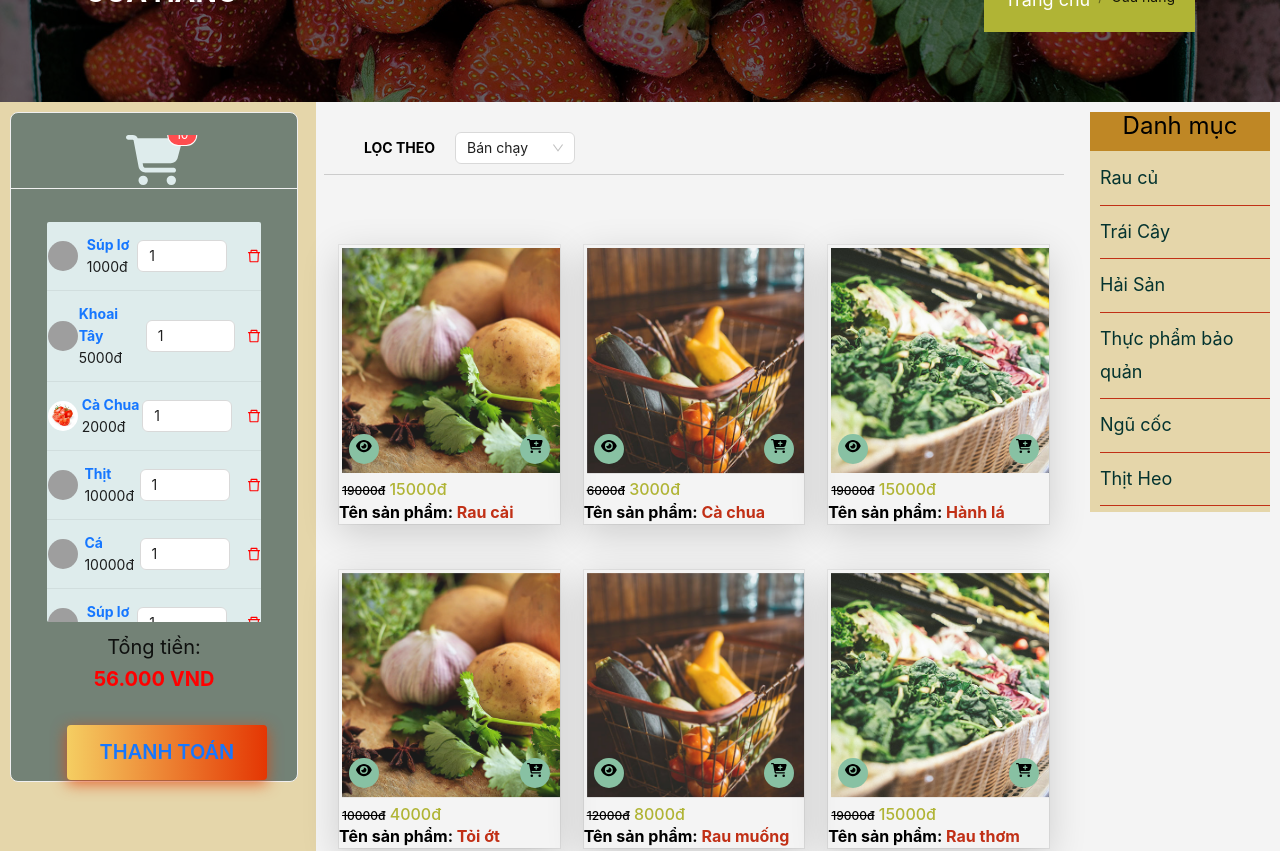
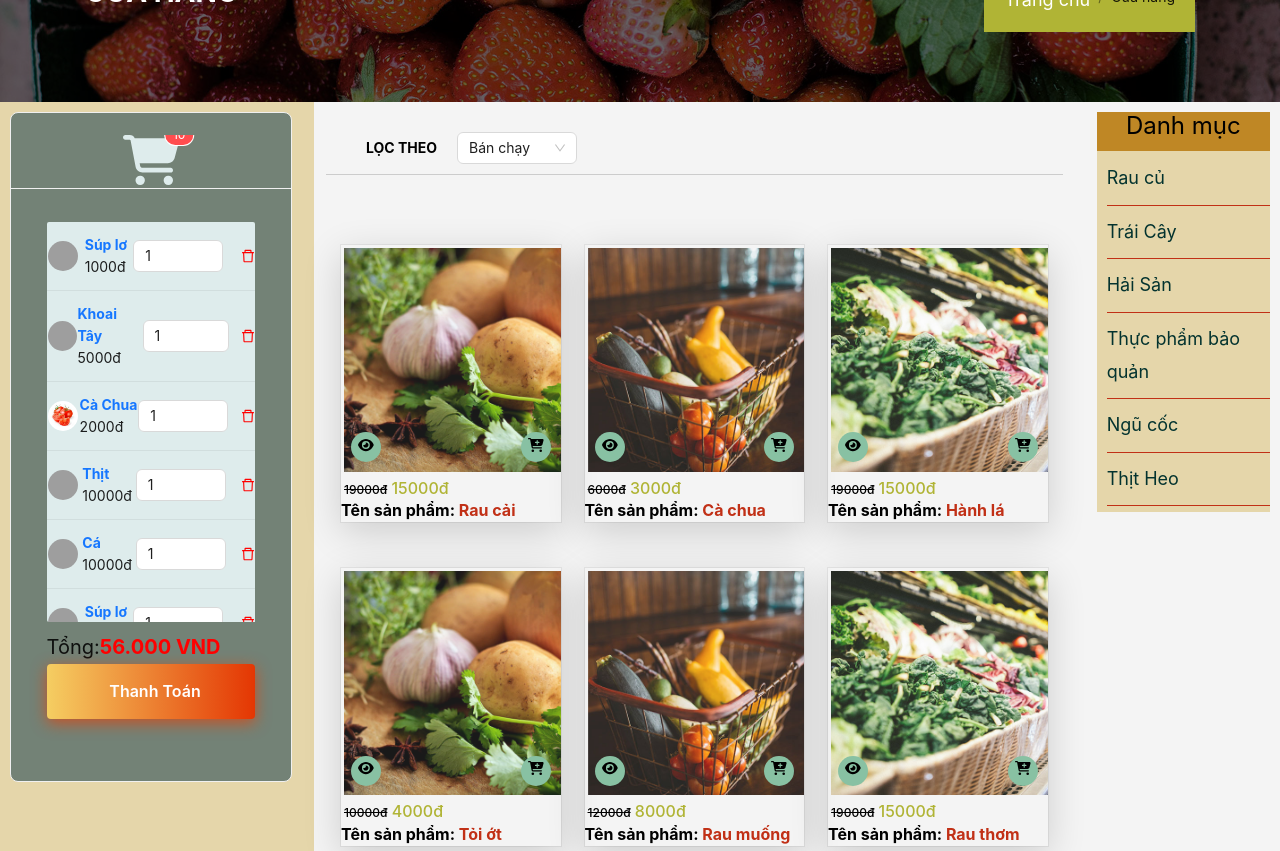
Before and after one commit to SamSam1701/OnlineMarket, a React (Create React App) app: page /shop in a window 1280 px wide. Shown: the part 320-1171 px from the top of the page. Built offline with nearby package versions, Linux system fonts and the light colour scheme; grey boxes are pictures that could not be loaded.

Commit message:
reposive

```diff
--- a/src/components/category/Category.js
+++ b/src/components/category/Category.js
@@ -3,7 +3,7 @@ import CateStyle from './Category.module.scss';
 import React, { useEffect, useState } from 'react';
 import { Link } from "react-router-dom";
 
-import { Avatar, List, Card, InputNumber } from 'antd';
+import { Avatar, List, Card, InputNumber, Button } from 'antd';
 import { Badge } from 'antd';
 import { DeleteOutlined } from '@ant-design/icons'
 
@@ -120,15 +120,15 @@ function Category() {
               </List.Item>
             )}
           </VirtualList>
+          <div className={CateStyle.footerCart}>
+            <span>Tổng: <strong style={{ color: 'red' }}> {total.toLocaleString('it-IT', { style: 'currency', currency: 'vnd' })}</strong></span>
+            <Button style={{ borderRadius: '4px' }} className={CateStyle.btnHover + ' ' + CateStyle.color2}> <Link to="/checkout">
+              Thanh Toán
+            </Link></Button>
+          </div>
         </List>
 
-        <div className={CateStyle.footerCart}>
-          <span>Tổng tiền: <strong style={{ color: 'red' }}> {total.toLocaleString('it-IT', { style: 'currency', currency: 'vnd' })}</strong></span>
 
-          <button style={{ borderRadius: '4px', alignItems: 'center' }} className={CateStyle.btnHover + ' ' + CateStyle.color2}> <Link to="/checkout">
-            <span className=""> THANH TOÁN </span>{" "}
-          </Link>{" "} </button>
-        </div>
       </div>
 
       <div className={CateStyle.cartDisable}>
--- a/src/components/category/Category.module.scss
+++ b/src/components/category/Category.module.scss
@@ -27,18 +27,16 @@
 }
 
 .btnHover {
-    width: 200px;
+    width: 100%;
     font-size: 16px;
     font-weight: 600;
     color: #fff;
     cursor: pointer;
-    margin: 20px;
     height: 55px;
     text-align: center;
     border: none;
     background-size: 300% 100%;
     border-radius: 50px;
-    moz-transition: all .4s ease-in-out;
     -o-transition: all .4s ease-in-out;
     -webkit-transition: all .4s ease-in-out;
     transition: all .4s ease-in-out;
@@ -62,10 +60,9 @@
 }
 
 .footerCart {
-    text-align: center;
+    margin: 10px 0 10px 0;
     span {
-        display: block;
-        padding: 10px;
+        display: flex;
         font-size: 20px;
     }
 }
--- a/src/pages/CheckOut/CheckOut.js
+++ b/src/pages/CheckOut/CheckOut.js
@@ -20,7 +20,7 @@ const CheckOut = () => {
         <div className={ShopStyle.allTitleBox}>
           <div className={ShopStyle.container}>
             <Row>
-              <Col lg={24}>
+              <Col lg={24} >
                 <h2>THANH TOÁN</h2>
                 <div className={ShopStyle.breadcrumb}>
                   <Breadcrumb>
--- a/src/pages/ProductDetail/ProductDetail.js
+++ b/src/pages/ProductDetail/ProductDetail.js
@@ -17,12 +17,13 @@ import {
   faEye,
 } from "@fortawesome/free-solid-svg-icons";
 
-import { InputNumber, Breadcrumb, Input, Row, Col } from "antd";
+import { InputNumber, Breadcrumb, Input, Row, Col, Button } from "antd";
 import { CommentOutlined } from "@ant-design/icons";
 import React from "react";
-
+import { faCaretDown } from "@fortawesome/free-solid-svg-icons";
 function ProductDetail() {
-
+  const [display_market, setDisplay ] = useState(true)
+  const [display_button, setdisplayButton ] = useState(false)
   const productItems = [
     {
       id: 1,
@@ -76,8 +77,28 @@ function ProductDetail() {
     profilePicture:
       "https://images.pexels.com/photos/1036623/pexels-photo-1036623.jpeg?auto=compress&cs=tinysrgb&w=1600",
   }
+  const render =() =>{
+    if (window.innerWidth < 992) {
+      setDisplay(false);
+      setdisplayButton(true);
+    }
+    else{
+      setdisplayButton(false);
+      setDisplay(true);
+    }
+  }
+  const handleClick = () =>{
+    setDisplay(!display_market);
+    console.log(display_market);
+  };
 
+  useEffect(() => {
+    render();
+  }, []);
 
+  useEffect(() => {
+    window.addEventListener("resize", render)
+  })
   return (
     <div className="product-detail">
       <Subnav />
@@ -92,7 +113,7 @@ function ProductDetail() {
                 <Breadcrumb>
                   <Breadcrumb.Item>
                     {" "}
-                    <Link to="/" style={{ color: "#fff", fontSize: "18px" }}>
+                    <Link to="/" style={{ color: "#fff"}}>
                       Trang chủ
                     </Link>
                   </Breadcrumb.Item>
@@ -100,12 +121,12 @@ function ProductDetail() {
                     {" "}
                     <Link
                       to="/shop"
-                      style={{ color: "#fff", fontSize: "18px" }}
+                      style={{ color: "#fff" }}
                     >
                       Cửa hàng
                     </Link>{" "}
                   </Breadcrumb.Item>
-                  <Breadcrumb.Item style={{ fontSize: "18px" }}>
+                  <Breadcrumb.Item style={{}}>
                     Chi tiết sản phẩm
                   </Breadcrumb.Item>
                 </Breadcrumb>
@@ -117,16 +138,26 @@ function ProductDetail() {
 
       <Row gutter={[16, 16]}>
         {/* cart */}
-        <Col style={{ backgroundColor: "#e5d6aa" }} lg={6}>
+        <Col style={{ display: display_button ? 'flex' : 'none', marginTop:10}} lg={24} md={24} sx={24} xs={24}>
+          <Button
+            className={ProductDetailStyle.btnHover}
+            site='large'
+            onClick={handleClick}
+            style={{ margin: 'auto', backgroundColor: '#738276', width: 400 }}
+            shape='round'>
+            Giỏ Hàng <FontAwesomeIcon icon={faCaretDown} style={{marginLeft:10}}/>
+          </Button>
+        </Col>
+        <Col style={{ display: display_market ? 'list-item' : 'none', backgroundColor: "#e5d6aa" }} lg={6} md={24} sx={24} xs={24}>
           <Category />
         </Col>
 
         {/* content */}
-        <Col lg={18}>
+        <Col lg={18} md={24} sx={24}>
           <div className={ProductDetailStyle.shopDetailBoxMain}>
             <div className={ProductDetailStyle.container}>
               <Row gutter={[40, 32]}>
-                <Col xl={10} lg={10} md={12}>
+                <Col xl={10} lg={10} md={12} sx={8} xs={24}>
                   <div className={ProductDetailStyle.carouselSlide}>
                     <div className={ProductDetailStyle.carouselInner}>
                       <div
@@ -192,7 +223,7 @@ function ProductDetail() {
                   </div>
                 </Col>
 
-                <Col xl={14} lg={14} md={12}>
+                <Col xl={14} lg={14} md={12} sx={16} xs={24}>
                   <div className={ProductDetailStyle.productDetail}>
                     <h2>Rau Tươi Đà Lạt</h2>
                     <h5>
@@ -237,7 +268,7 @@ function ProductDetail() {
 
 
               <Row style={{ marginTop: "5rem", marginBottom: "5rem" }}>
-              <Col lg={24}>
+              <Col lg={24} md={24} sx={24} xs={24}>
                 <div className={ProductDetailStyle.card} style={{ margin: "1.5rem 0" }}>
 
                   <div className={ProductDetailStyle.cardHeader}>
--- a/src/pages/Shop/Shop.js
+++ b/src/pages/Shop/Shop.js
@@ -103,13 +103,10 @@ function Shop() {
         </div>
       </div>
 
-      <Row gutter={[16, 16]}>
+      <Row gutter={[24, 16]}>
         {/* cart */}
-        <Col style={{ backgroundColor: "#e5d6aa" }} lg={6}>
-
-
+        <Col style={{ backgroundColor: "#e5d6aa" }} lg={6} xs={24} md={24} sm={24}>
           <Category />
-
         </Col>
 
         {/* content */}
@@ -208,7 +205,7 @@ function Shop() {
           </div>
         </Col>
 
-        <Col lg={4}>
+        <Col lg={4} md={24} sm={24}>
           <Producttype />
         </Col>
       </Row>
--- a/src/pages/home/Home.js
+++ b/src/pages/home/Home.js
@@ -55,7 +55,7 @@ function Home() {
 
         <Row gutter={[16, 16]}>
             {/* cart */}
-          <Col style={{backgroundColor:'#e5d6aa'}} lg={6}>
+          <Col style={{backgroundColor:'#e5d6aa'}} lg={6} md={24} xs={24} sx={24}>
             <Category/>
           </Col>
 
```
